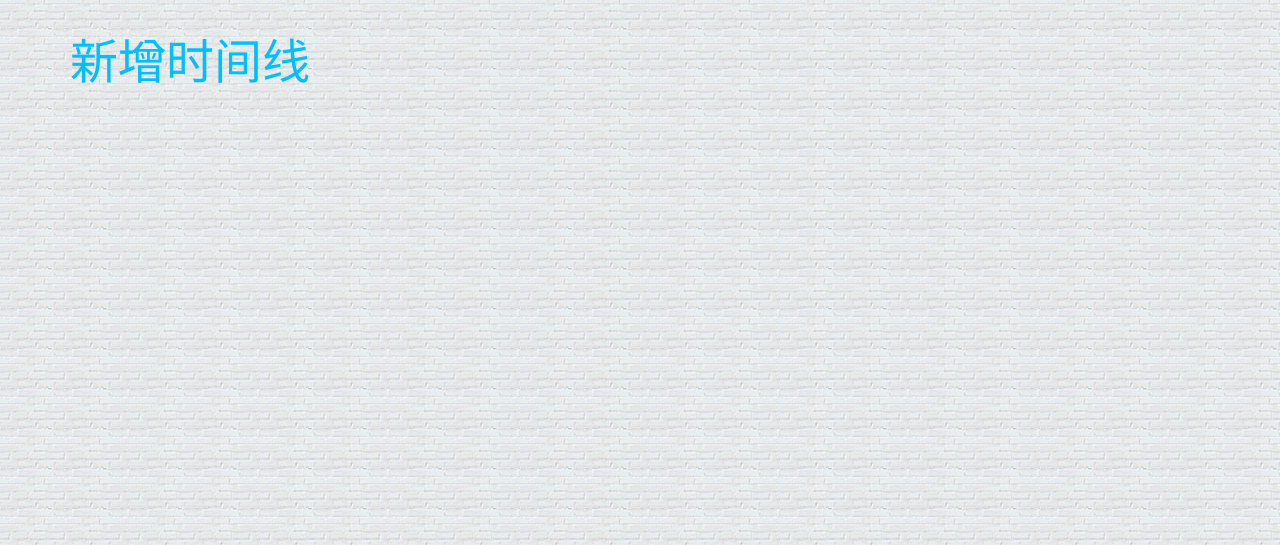
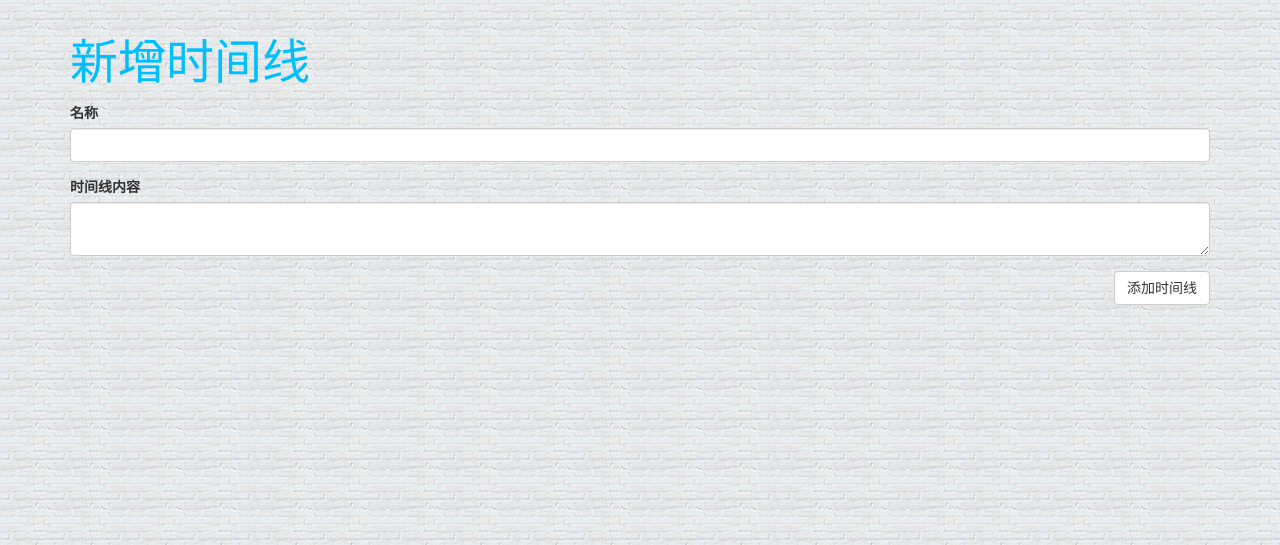
Before and after one commit to weijiang1994/flask-blog-owner, a Flask app: page /backend/addTimeline in a window 1280 px wide. Shown: the part 52-597 px from the top of the page. Run offline with Flask 2, Linux system fonts and the light colour scheme; parts of the project's set-up code (start-up, migrations or seed data) failed here and were passed over; some libraries are stand-ins or nearby versions.

Commit message:
时间线页面小修改

```diff
--- a/app/blueprint/backend/other/add_timeline_bp.py
+++ b/app/blueprint/backend/other/add_timeline_bp.py
@@ -8,14 +8,21 @@ file: add_timeline_bp.py
 """
 from flask import Blueprint, render_template
 from flask_wtf import FlaskForm
-from wtforms import StringField
+from wtforms import StringField, TextAreaField, SubmitField
 
 add_timeline_bp = Blueprint('add_timeline_bp', __name__, url_prefix='/backend')
 
 
 class TimelineForm(FlaskForm):
     timeline_title = StringField(u'名称')
+    timeline_content = TextAreaField(u'时间线内容')
+    submit = SubmitField(u'添加时间线')
+
 
 @add_timeline_bp.route('/addTimeline')
 def index():
-    return render_template('/backend/addTimeline.html')
+    form = TimelineForm()
+    if form.validate_on_submit():
+        timeline_title = form.timeline_title
+        timeline_content = form.timeline_content
+    return render_template('/backend/addTimeline.html', form=form)
--- a/app/templates/backend/addTimeline.html
+++ b/app/templates/backend/addTimeline.html
@@ -1,6 +1,7 @@
 <!DOCTYPE html>
 <html lang="en">
 {% extends "backend/base.html" %}
+{% import 'bootstrap/wtf.html' as wtf %}
 {% block title %}博客后台管理-增加时间线{% endblock %}
 <head>
     <meta charset="UTF-8">
@@ -11,6 +12,16 @@
 <div class="container">
         <h1 style="color:deepskyblue;font-family: 'Courier New', Courier, monospace;font-size: 48px">新增时间线</h1>
     </div>
+<div class="container">
+        <form method="post" enctype="multipart/form-data">
+            {{ form.csrf_token }}
+            {{wtf.form_field(form.timeline_title)}}
+            {{wtf.form_field(form.timeline_content)}}
+            <div style="text-align: right;">
+                {{ wtf.form_field(form.submit) }}
+            </div>
+        </form>
+    </div>
 </body>
 {% endblock %}
 </html>
```
